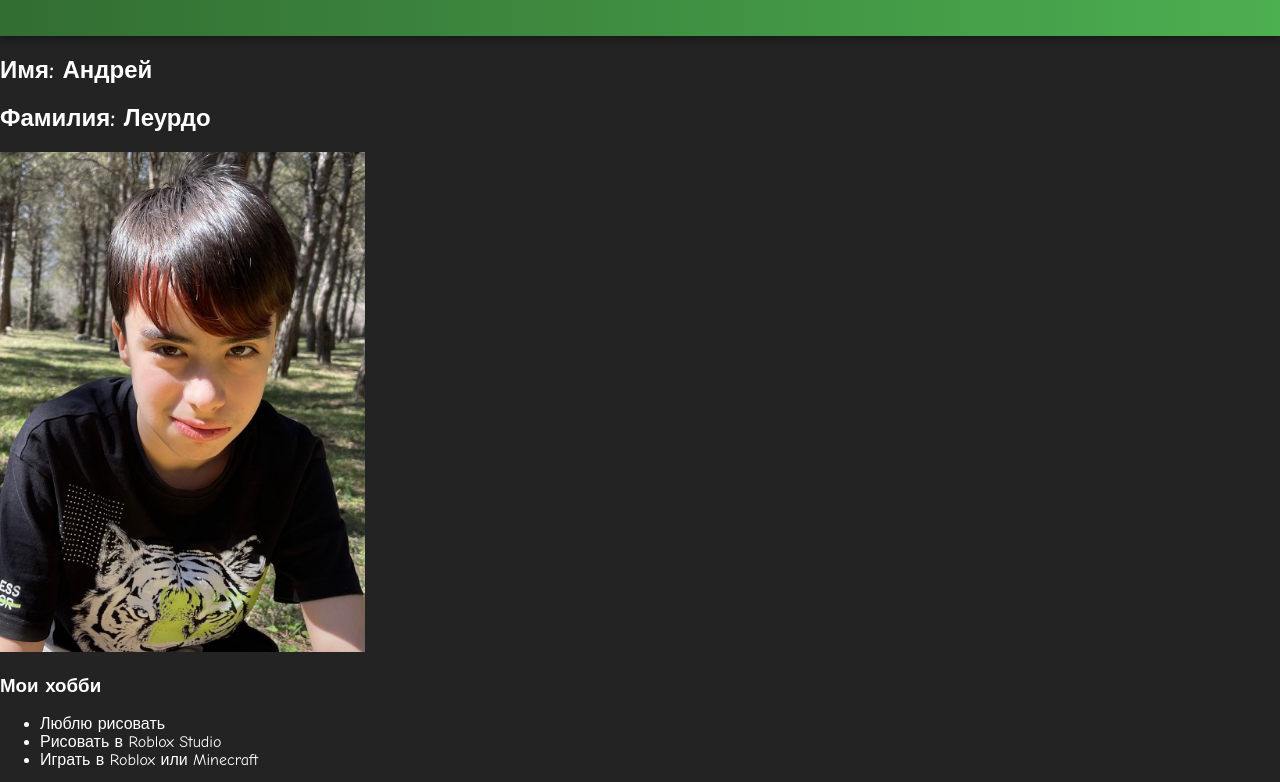
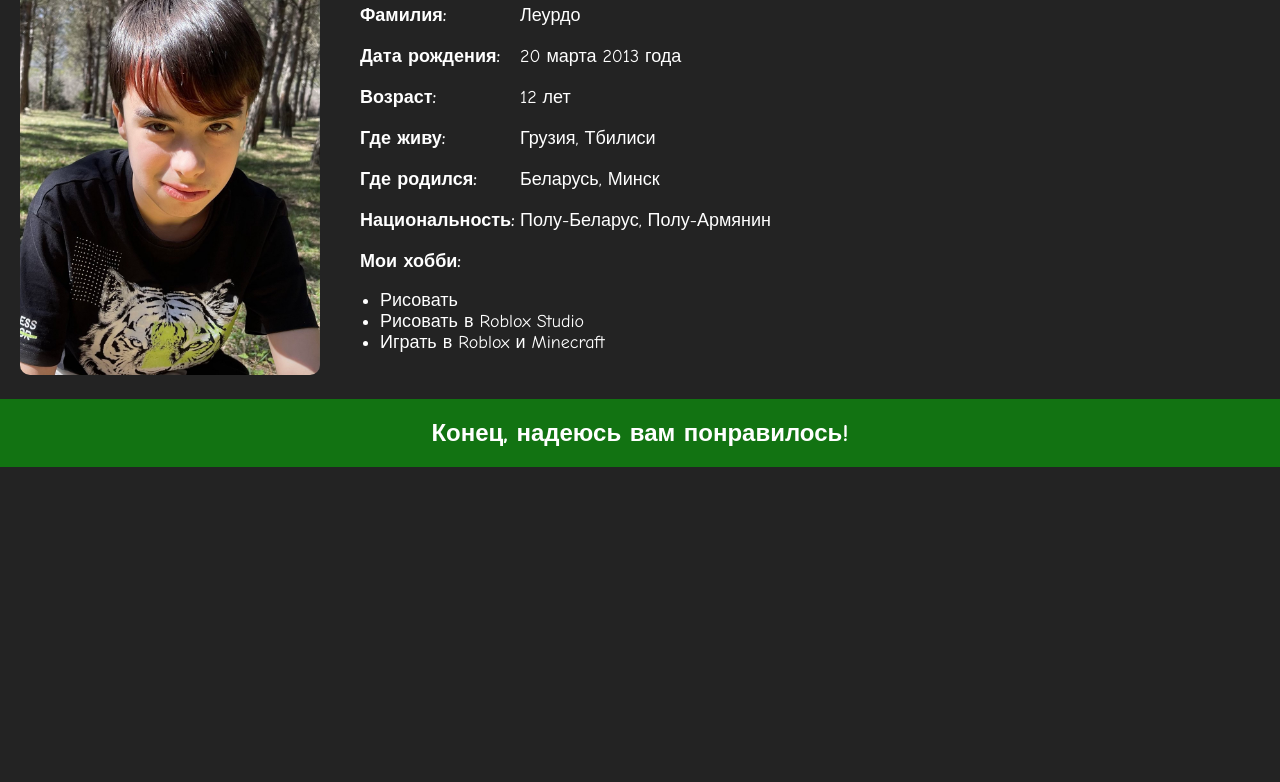
Before and after one commit to Andreydark2013/mycoolsite.github.io, a plain HTML site: page index.html in a window 1280 px wide. Shown: the part 124-906 px from the top of the page. After the commit the page ends 800 px from the top, so only its background shows below. Drawn offline with Linux system fonts and the light colour scheme.

Commit message:
Update index.html

```diff
--- a/index.html
+++ b/index.html
@@ -1,55 +1,93 @@
 <!DOCTYPE html>
-<html lang="en">
+<html lang="ru">
 <head>
-    <title>ПОРТОФОЛИО</title>
+    <title>ПОРТФОЛИО</title>
   <style>
-        body{
-        font-family: 'Comic Sans Ms', sans-serif;
+    body {
+      font-family: 'Comic Sans MS', sans-serif;
       background-color: #232323;
-        color: #ffffff;
+      color: white;
       margin: 0;
       padding: 0;
     }
-        header {
-        background: linear-gradient(90deg, #326d32, #4caf50);
+
+    header,footer {
+      background: rgb(18, 115, 18);
+      text-align: center;
       padding: 20px;
+      font-weight: bold;
       font-size: 24px;
+    }
+    .content {
+      display: flex;
+      justify-content: center;
+      gap: 40px;
+      padding: 20px;
+      flex-wrap: wrap;
+    }
+
+    .photo {
+      flex: 1;
+      max-width: 300px;
+    }
+
+    .photo img {
+      width: 100%;
+      border-radius: 10px;
+    }
+
+    .info {
+      flex: 1;
+      font-size: 18px;
+    }
+
+    ul {
+      padding-left: 20px;
+    }
+    .row {
+    display: flex;
+    margin-bottom: 20px;
+    }
+
+    .label {
+    width: 160px;
     font-weight: bold;
-        text-transform: uppercase;
-        box-shadow: 0 4px 8px rgba(0, 0, 0, 0.3);
-        text-align: center;
     }
-        footer {
-        background: linear-gradient(90deg, #326d32, #4caf50);
-        padding: 20px;
-        font-size: 24px;
-        font-weight: bold;
-        text-transform: uppercase;
-        box-shadow: 0 4px 8px rgba(0, 0, 0, 0.3);
-        text-align: center;
+
+    .value {
+    flex: 1;
     }
   </style>
 </head>
 <body>
   <header>
-    <H1>ПОРТОФОЛИО</H1>
+    ПОРТФОЛИО
   </header>
-    <h2><b>Имя:</b> Андрей</h2>
-    <h2><b>Фамилия:</b> Леурдо</h2>
-    <img src="photo_2025-04-05_14-25-04.jpg" height="500">
-    <h3>Мои хобби</h3>
+
+  <div class="content">
+    <div class="photo">
+      <img src="photo_2025-04-05_14-25-04.jpg" alt="Моё фото">
+    </div>
+    <div class="info">
+      <div class="row"><span class="label">Имя:</span><span class="value">Андрей</span></div>
+      <div class="row"><span class="label">Фамилия:</span><span class="value">Леурдо</span></div>
+      <div class="row"><span class="label">Дата рождения:</span><span class="value">20 марта 2013 года</span></div>
+      <div class="row"><span class="label">Возраст:</span><span class="value">12 лет</span></div>
+      <div class="row"><span class="label">Где живу:</span><span class="value">Грузия, Тбилиси</span></div>
+      <div class="row"><span class="label">Где родился:</span><span class="value">Беларусь, Минск</span></div>
+      <div class="row"><span class="label">Национальность:</span><span class="value">Полу-Беларус, Полу-Армянин</span></div>
+
+      <b>Мои хобби:</b>
       <ul>
-        <li>Люблю рисовать</li>
+        <li>Рисовать</li>
         <li>Рисовать в Roblox Studio</li>
-        <li>Играть в Roblox или Minecraft</li>
+        <li>Играть в Roblox и Minecraft</li>
       </ul>
-    <p><b>Дата рождения:</b> 20 марта 2013 года</p>
-    <h3>12 лет</h3>
-    <h2><b>Место проживания:</b> Грузия,Тбилиси</h2>
-    <h2><b>Место рождения:</b> Беларусь,Минск</h2>
-    <h2><b>Национальность:</b> Полу-Беларус,Полу-Армянин</h2>
+    </div>
+  </div>
   <footer>
-        <h1>Конец,надеюсь вам понравилось</h1>
+    Конец, надеюсь вам понравилось!
   </footer>
+
 </body>
 </html>
```
Lines whose indentation alone changed are shown as unchanged.
